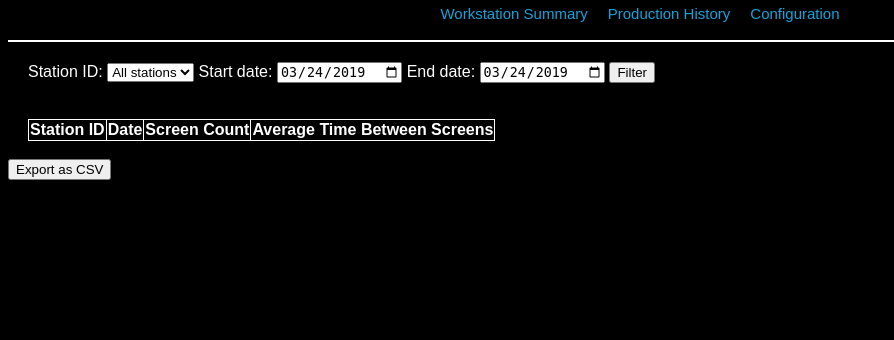
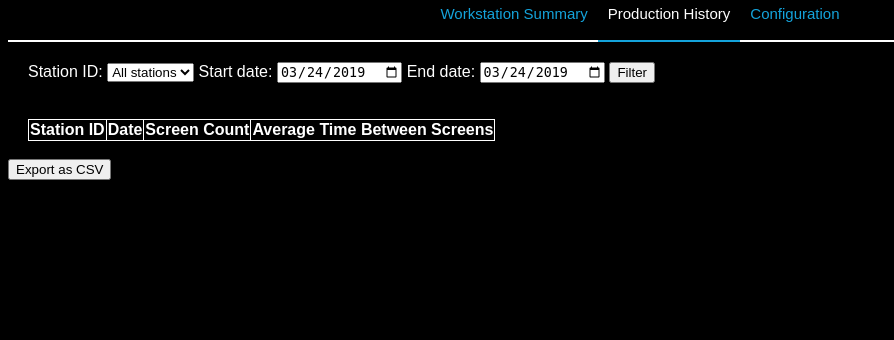
Before and after one commit to Roboxes-LLC/FactoryStats, a PHP site: page /factoryMonitor/historicalData.php in a window 1280 px wide. Shown: the part 117-457 px from the top of the page, without its empty margins (0-894 px from the left). Run offline with PHP 8.4, Linux system fonts and the light colour scheme; data that the repository does not hold is empty.

Commit message:
Menu selection coloring

```diff
--- a/website/common/menu.php
+++ b/website/common/menu.php
@@ -1,7 +1,7 @@
 <div class="flex-horizontal menu-div">
    <div class="menu-item-spacer"></div>
-   <div class="menu-item"><a href="/flexscreen/factoryMonitor/workstationSummary.php">Workstation Summary</a></div>
-   <div class="menu-item"><a href="/flexscreen/factoryMonitor/historicalData.php">Production History</a></div>
-   <div class="menu-item"><a href="/flexscreen/factoryMonitor/hardwareButton.php">Configuration</a></div>
+   <div id="menu-item-workstation-summary" class="menu-item"><a href="/flexscreen/factoryMonitor/workstationSummary.php">Workstation Summary</a></div>
+   <div id="menu-item-production-history" class="menu-item"><a href="/flexscreen/factoryMonitor/historicalData.php">Production History</a></div>
+   <div id="menu-item-configuration"class="menu-item"><a href="/flexscreen/factoryMonitor/hardwareButton.php">Configuration</a></div>
    <div class="menu-item-spacer"></div>
 </div>
--- a/website/factoryMonitor/historicalData.php
+++ b/website/factoryMonitor/historicalData.php
@@ -193,7 +193,11 @@ function renderStationOptions()
 
 </div>
 
+<script src="../flexscreen.js"></script>
 <script src="historicalData.js"></script>
+<script>
+   setMenuSelection(MenuItem.PRODUCTION_HISTORY);
+</script>
 
 </body>
 
--- a/website/flexscreen.css
+++ b/website/flexscreen.css
@@ -28,6 +28,16 @@
    cursor: pointer;
 }
 
+.menu-item.selected {
+   color: white;
+   border-color: #14a3db;
+}
+
+.menu-item.selected a {
+   color: white;
+   text-decoration: none;
+}
+
 .menu-item a {
   color: #14a3db;
   text-decoration: none;
@@ -38,6 +48,9 @@
    text-decoration: none;
 }
 
+a {
+  text-decoration: none;
+}
 
 table {
    border-collapse: collapse;
--- a/website/flexscreen.js
+++ b/website/flexscreen.js
@@ -24,6 +24,39 @@ function jumpTo(page)
    }
 
    location.href = urls[page];
+}
+
+var MenuItem = {
+   FIRST : 0,
+   WORKSTATION_SUMMARY : 0,
+   PRODUCTION_HISTORY : 1,
+   CONFIGURATION : 2,
+   LAST : 3
+};
+
+function setMenuSelection(menuItem)
+{
+   var menuItemElements = [
+      "menu-item-workstation-summary",
+      "menu-item-production-history",
+      "menu-item-configuration"
+   ];
+
+   for (var tempMenuItem = MenuItem.FIRST; tempMenuItem < MenuItem.LAST; tempMenuItem++)
+   {
+      var element = document.getElementById(menuItemElements[tempMenuItem]);
+
+      if (menuItem == tempMenuItem)
+      {
+         // Set.
+         element.classList.add("selected");
+      }
+      else
+      {
+         // Clear.
+         element.classList.remove("selected");
+      }
+   }
 }
 
 function update()
--- a/website/index.php
+++ b/website/index.php
@@ -49,6 +49,8 @@ function getStationId()
    <div class="flex-horizontal header">
       <div><img src="images/flexscreen-logo-hompage-2.png" width="350px"></div>
    </div>
+
+   <?php include 'common/menu.php';?>
 
    <div class="flex-horizontal" style="flex-wrap: wrap;">
 
```
Also changed, not shown: website/factoryMonitor/workstationSummary.php (+8 -2 lines).
